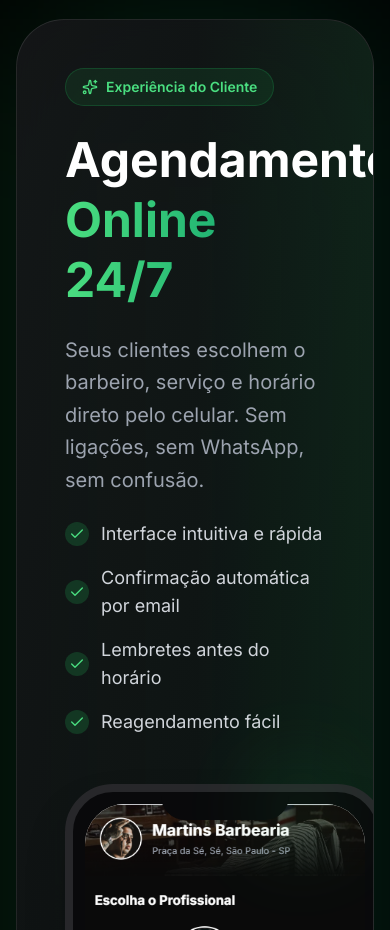
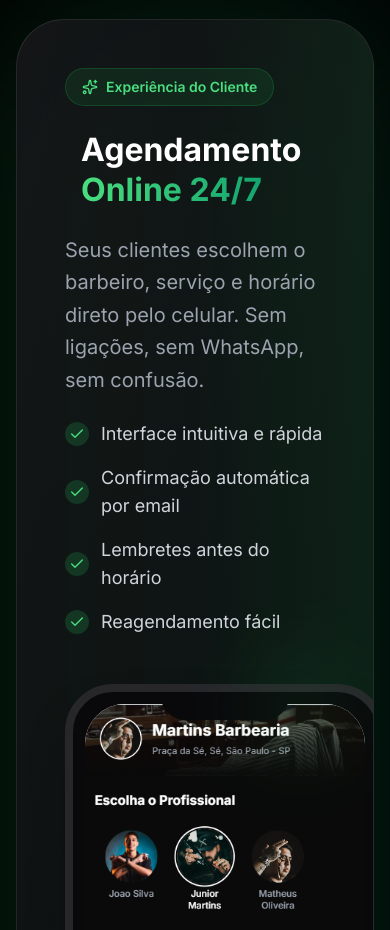
Before and after one commit to eletricfps12/barbearia, a React (Vite) app: page / in a window 390 px wide. Shown: the part 1240-2170 px from the top of the page. Built offline with nearby package versions, Linux system fonts and the light colour scheme; the HTML template or start-up script is replaced by a standard one.

Commit message:
fix: corrigir responsividade mobile - texto agendamento e imagem barbeiro

```diff
--- a/src/pages/BarbershopPublicPage.jsx
+++ b/src/pages/BarbershopPublicPage.jsx
@@ -600,7 +600,7 @@ export default function BarbershopPublicPage() {
                     <img
                       src={barber.avatar_url}
                       alt={barber.name}
-                      className="w-full h-full rounded-full object-cover"
+                      className="w-full h-full rounded-full object-contain bg-[#1A1A1A]"
                     />
                   ) : (
                     <div className="w-full h-full rounded-full bg-[#1A1A1A] flex items-center justify-center">
--- a/src/pages/LandingPage.jsx
+++ b/src/pages/LandingPage.jsx
@@ -212,7 +212,7 @@ export default function LandingPage() {
                       Experiência do Cliente
                     </div>
 
-                    <h3 className="text-5xl font-black text-white leading-tight">
+                    <h3 className="text-[clamp(2rem,8vw,3.5rem)] font-black text-white leading-tight px-4">
                       Agendamento
                       <span className="block bg-gradient-to-r from-green-400 to-emerald-600 bg-clip-text text-transparent">
                         Online 24/7
```
